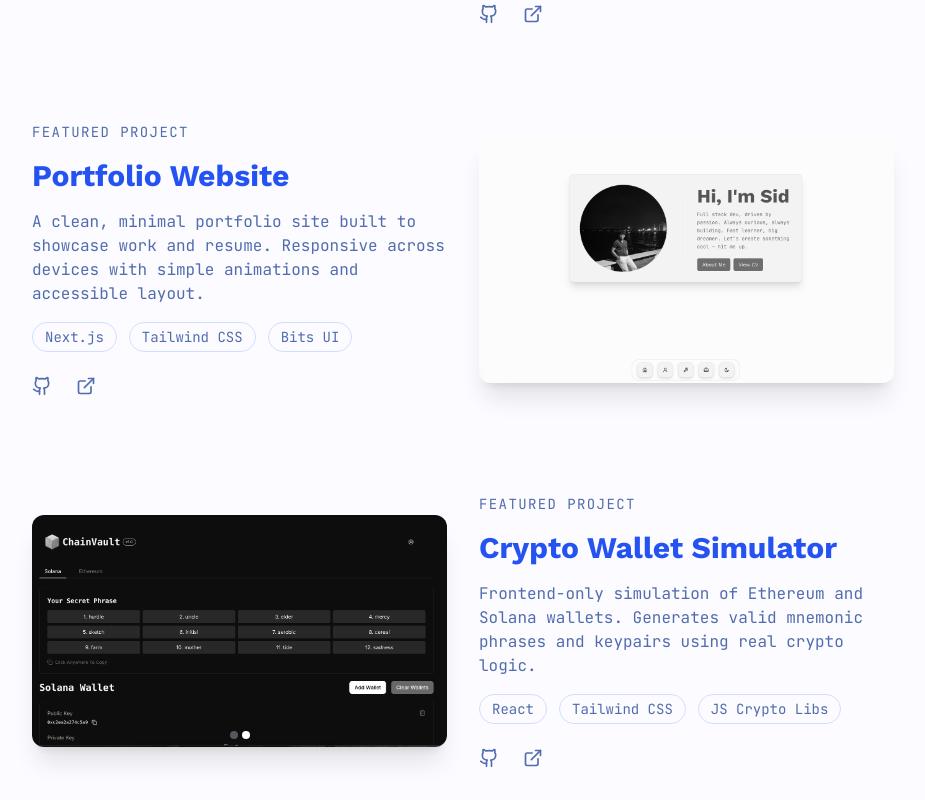
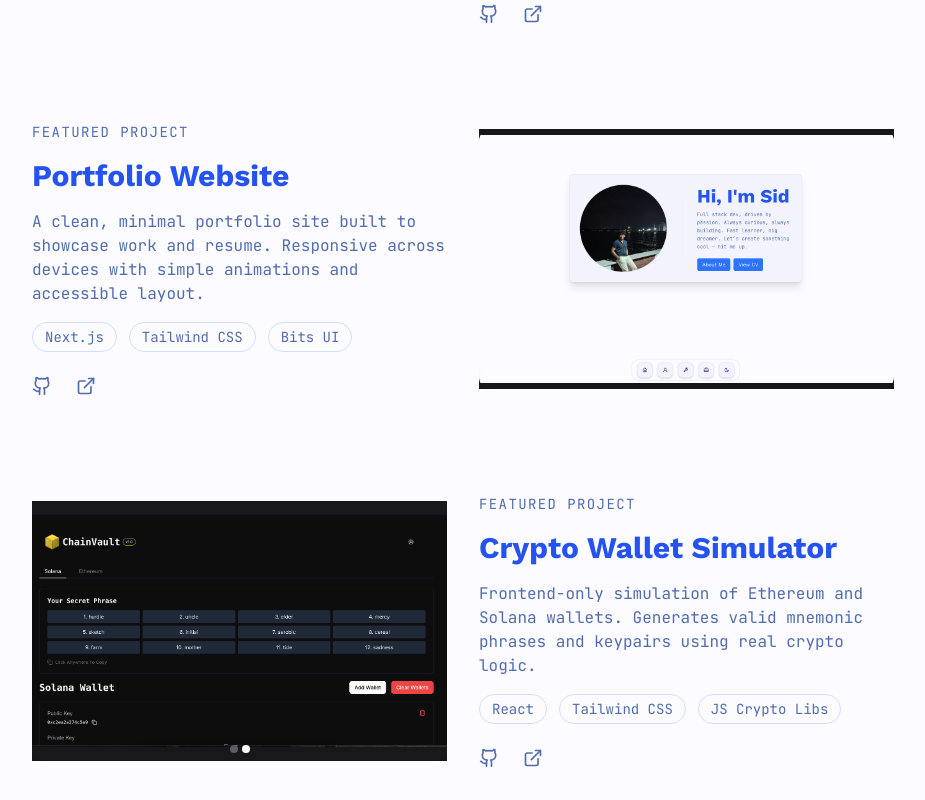
Before and after one commit to SIDDHAARTHAA/portfolio-website, a Next.js app: page / in a window 1280 px wide. Shown: the part 3260-4060 px from the top of the page, without its empty margins (177-1102 px from the left). Built offline with nearby package versions, Linux system fonts and the light colour scheme.

Commit message:
fix: gray scale color

```diff
--- a/app/components/Projects.tsx
+++ b/app/components/Projects.tsx
@@ -15,7 +15,7 @@ const projects = [
         description:
             'Self-hosted file manager with upload, rename, delete, folder size, and download support. Frontend runs on Cloudflare Pages; backend runs on an old Android phone using Termux and Cloudflare Tunnel. Designed to be usable by all age groups — tested by family.',
         stack: ['React', 'Node.js', 'Cloudflare', 'Tailwind', 'MUI'],
-        image: homeLabImg,
+        image: [homeLabImg, sampleImg],
         github: 'https://github.com/SIDDHAARTHAA/homelab-final',
         live: 'https://homelab.sidlabs.shop/',
     },
@@ -52,13 +52,18 @@ const projects = [
 function ProjectSlideshow({ images, alt }: { images: any[]; alt: string }) {
     const [index, setIndex] = useState(0);
     const [paused, setPaused] = useState(false);
+    const [fading, setFading] = useState(false);
     const intervalRef = useRef<NodeJS.Timeout | null>(null);
 
     useEffect(() => {
         if (!paused && images.length > 1) {
             intervalRef.current = setInterval(() => {
+                setFading(true);
+                setTimeout(() => {
                     setIndex((i) => (i + 1) % images.length);
-            }, 4000);
+                    setFading(false);
+                }, 400); // fade duration
+            }, 4000); // 4 seconds per image
         }
         return () => {
             if (intervalRef.current) clearInterval(intervalRef.current);
@@ -71,15 +76,40 @@ function ProjectSlideshow({ images, alt }: { images: any[]; alt: string }) {
             onMouseEnter={() => setPaused(true)}
             onMouseLeave={() => setPaused(false)}
             className="relative w-full"
+            style={{
+                aspectRatio: '16/10',
+                minHeight: '180px',
+                maxHeight: '320px',
+                overflow: 'hidden',
+                background: '#18181b',
+                display: 'flex',
+                alignItems: 'center',
+                justifyContent: 'center',
+            }}
+        >
+            <div
+                className={`absolute inset-0 transition-opacity duration-400 ease-in-out
+                    ${fading ? 'opacity-0' : 'opacity-100'}
+                `}
+                key={index}
+                style={{
+                    willChange: 'opacity',
+                }}
             >
                 <Image
                     src={images[index]}
                     alt={alt}
-                className="rounded-xl shadow-xl object-cover w-full h-auto max-h-40 sm:max-h-56 md:max-h-80 grayscale hover:grayscale-0 transition"
+                    fill
+                    style={{
+                        objectFit: 'contain',
+                        objectPosition: 'center',
+                    }}
+                    className="rounded-xl shadow-xl transition"
                     sizes="(max-width: 640px) 90vw, 50vw"
                 />
+            </div>
             {images.length > 1 && (
-                <div className="absolute bottom-2 left-1/2 -translate-x-1/2 flex gap-1">
+                <div className="absolute bottom-2 left-1/2 -translate-x-1/2 flex gap-1 z-10">
                     {images.map((_, i) => (
                         <span
                             key={i}
```
Lines whose indentation alone changed are shown as unchanged.
